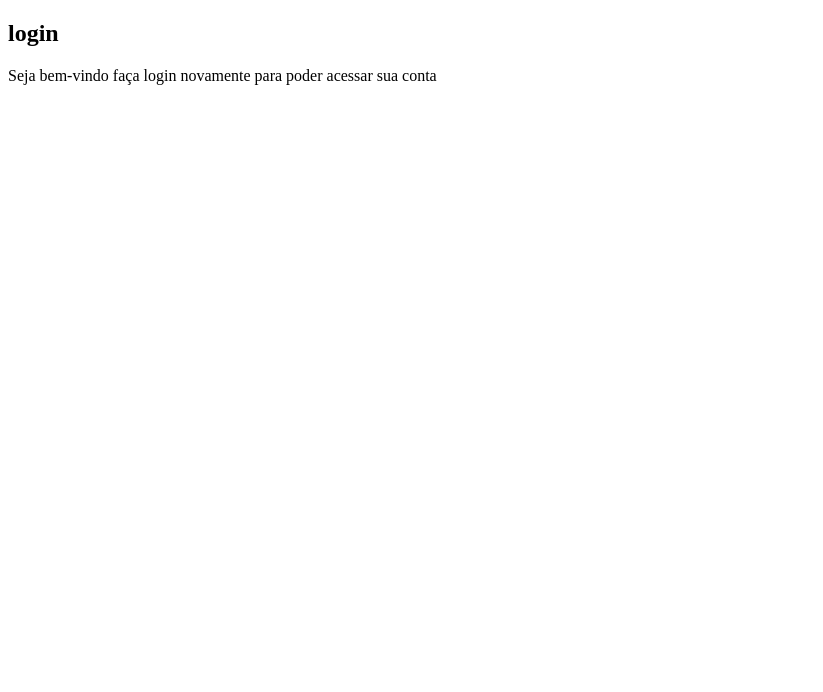
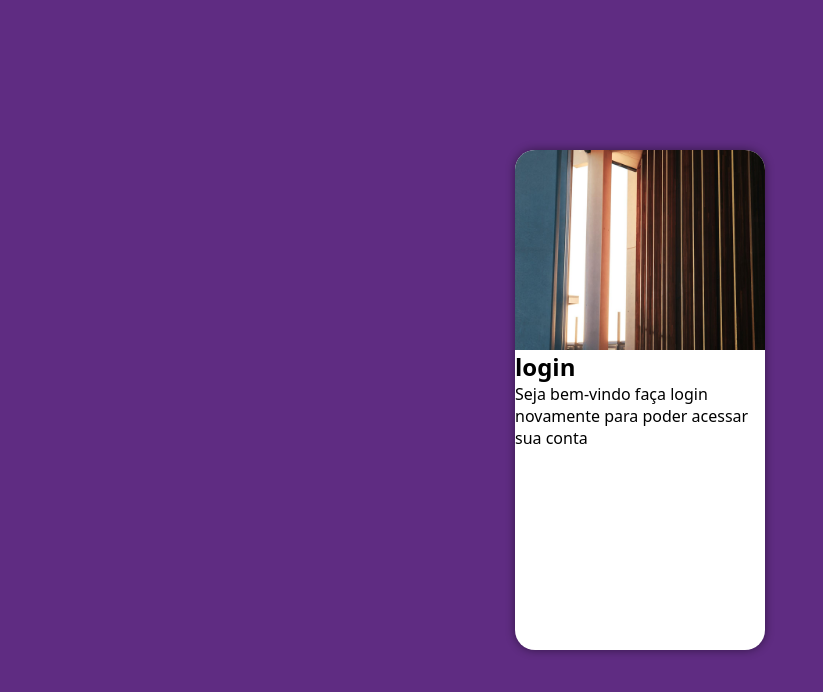
Before and after one commit to MarcosViniW11/projeto-login, a plain HTML site: page index.html in a window 1280 px wide. Shown: the whole page, without its empty margins (0-823 px from the left). Drawn offline with Linux system fonts and the light colour scheme.

Commit message:
atualização

```diff
--- a/estilos/style.css
+++ b/estilos/style.css
@@ -3,5 +3,53 @@
 /*
     paleta de cores
     verde:#49a09d
-    Lilás:#5ff2c82
+    Lilás:#5f2c82
 */
+
+*{
+    font-family: system-ui, -apple-system, BlinkMacSystemFont, 'Segoe UI', Roboto, Oxygen, Ubuntu, Cantarell, 'Open Sans', 'Helvetica Neue', sans-serif
+    ;
+    padding: 0px;
+    margin: 0px;
+    box-sizing: border-box;
+}
+
+body,html{
+    background-color: #5f2c82;
+    height: 100vh;
+    width: 100vw;
+
+}
+main{
+    height: 100vh;
+    width: 100vw;
+
+}
+
+section#login{
+    position:absolute;
+    top: 50%;
+    left: 50%;
+    transform: translate(-50%,-50%);
+    overflow: hidden;
+
+    background-color: white;
+    width: 250px;
+    height: 500px;
+    border-radius: 20px;
+    box-shadow: 0px 0px 10px rgba(0, 0, 0, 0.459);
+
+}
+
+section#login>div#imagem{
+    display: block;
+    background: url(/imagens/pexels-erxmart-2834188.jpg);
+    height: 200px;
+    background-size: cover;
+    background-position: center center;
+    background-repeat: no-repeat;
+}
+section#formulario{
+    display: block;
+    padding: 10px;
+}
```
